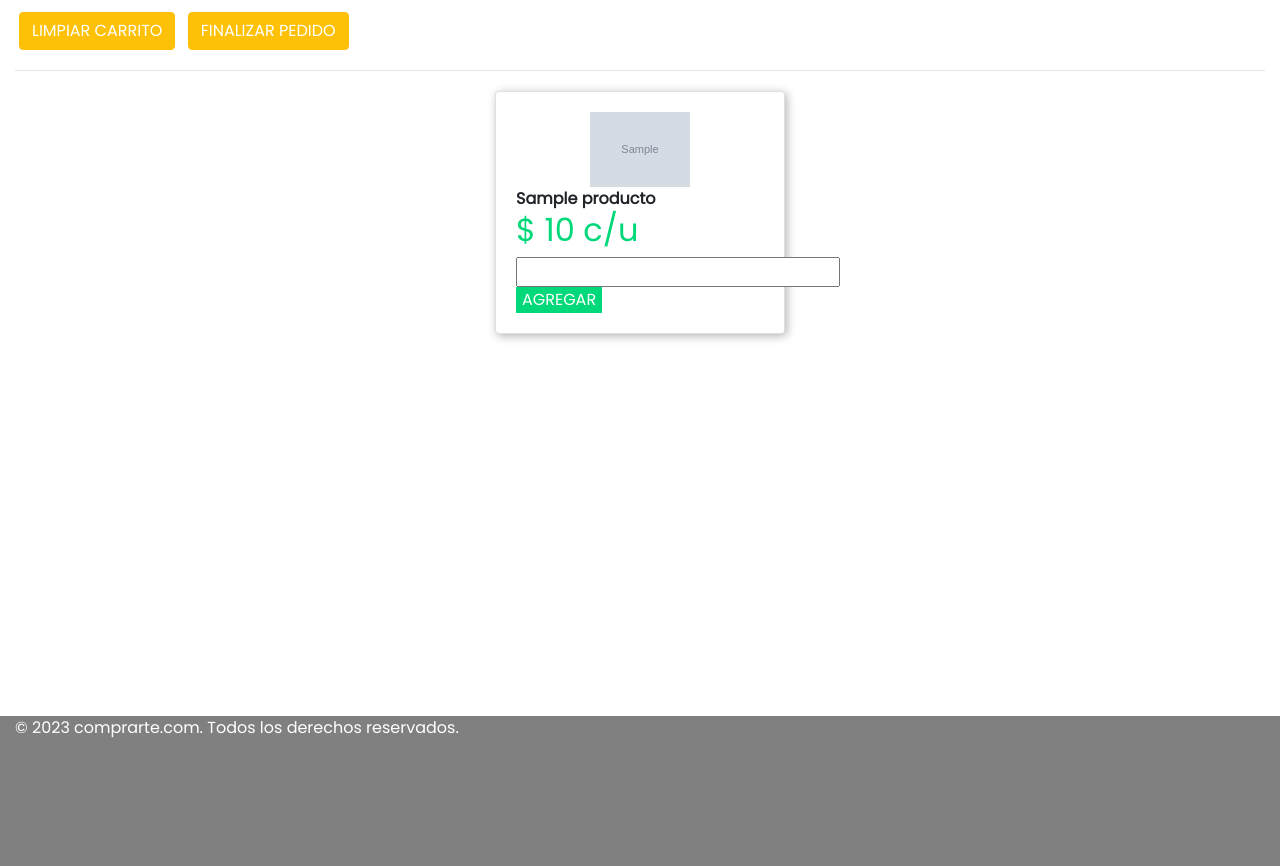
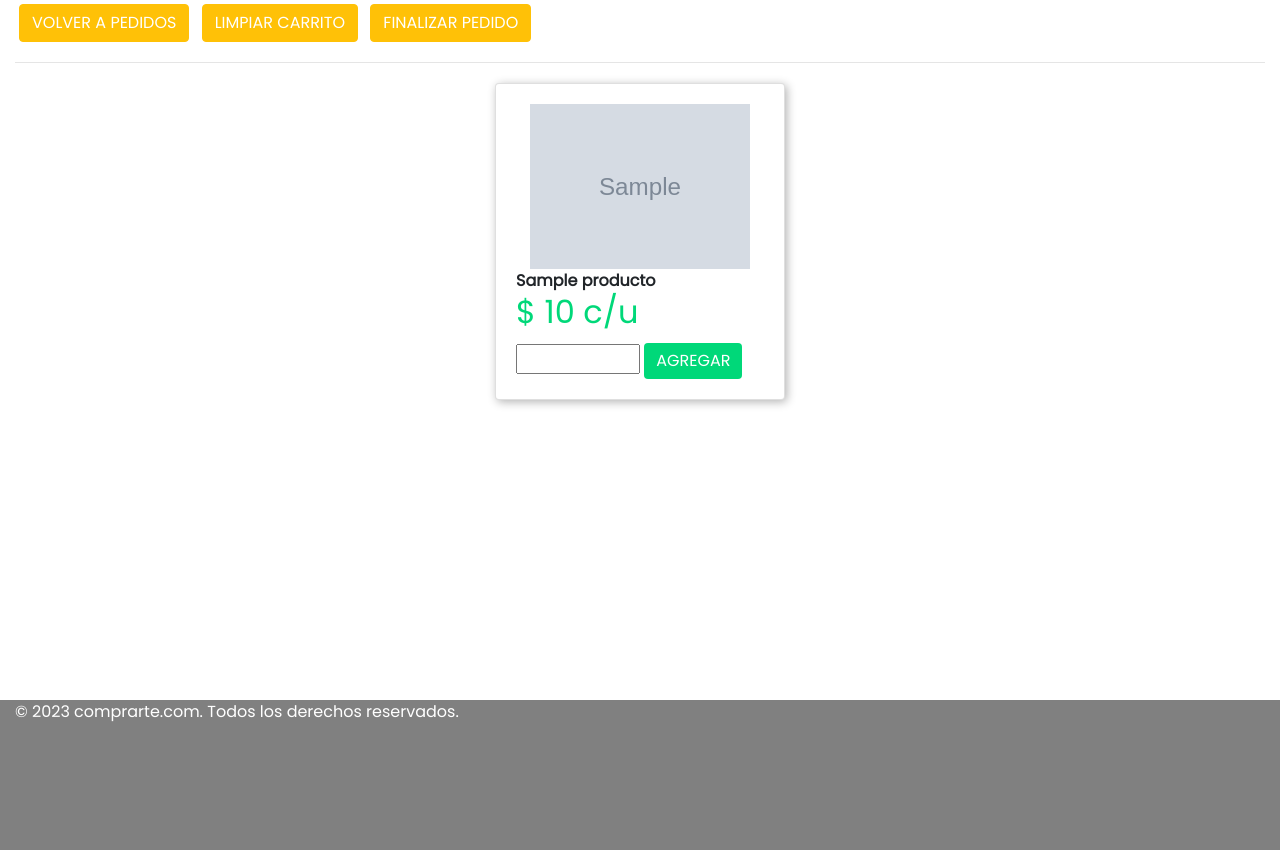
Before and after one commit to CRIS-LI-DEV/sprint_grupal_7, a Django app: page /tomar_pedido_cliente/ in a window 1280 px wide. Shown: the part 56-922 px from the top of the page. Run offline with Django 4.2, Linux system fonts and the light colour scheme; tables that the repository leaves empty hold one stand-in row (values such as "Sample post"); grey boxes marked "Sample" are stand-in pictures; some libraries are stand-ins or nearby versions.

Commit message:
ACTUALIZACION

```diff
--- a/app1/forms.py
+++ b/app1/forms.py
@@ -16,8 +16,8 @@ class SuscripcionEmail(forms.Form):
 
 
 class AgregarProductoFrom(forms.Form):
-       producto_id = forms.IntegerField(widget=forms.NumberInput(attrs={'placeholder': 'Ingrese el precio','class':'w3-input'}))
-       cantidad_id = forms.IntegerField(widget=forms.NumberInput(attrs={'placeholder': 'Ingrese el precio','class':'w3-input'}))
+       producto_id = forms.IntegerField(widget=forms.NumberInput(attrs={'placeholder': 'Ingrese el precio','class':'form-control'}))
+       cantidad_id = forms.IntegerField(widget=forms.NumberInput(attrs={'placeholder': 'Ingrese el precio','class':'form-control','style':'width:50%;'}))
 
 class FormularioPedidoStaff(forms.Form):
 
--- a/app1/templates/base.html
+++ b/app1/templates/base.html
@@ -52,17 +52,22 @@
 
 
   <nav class="navbar navbar-expand-md" style="background-color: #36858A;">
+
     <a class="navbar-brand" href="/"><img src="{% static '/img/logo4.png' %}" alt="" width="60px"> </a>
+
     <button class="navbar-toggler" type="button" data-toggle="collapse" data-target="#collapsibleNavbar">
+
       <span class="navbar-toggler-icon"></span>
+
     </button>
+
     <div class="collapse navbar-collapse" id="collapsibleNavbar">
 
-      <div>
+
         <ul class="navbar-nav float-right">
 
-          {% if user.is_authenticated %}
-          <li class="nav-item">
+          {% if user.is_thenticated %}
+          <li class="nav-itauem">
             <a class="nav-link" href="/logout_view"> Cerrar Sesion</a>
           </li>
           <div class="dropdown">
@@ -71,7 +76,7 @@
               <span class="caret"></span>
             </button>
             <ul class="dropdown-menu" style="color:black; width: 500px;">
-                <li> </li>
+
               {% for x in request.session.carrito %}
               <li>
                 <div class="card">
@@ -84,8 +89,8 @@
 
 
 
-              </ul>
-            </div>
+
+
           {% else %}
           <li class="nav-item">
             <a class="nav-link" href="/login_view">Iniciar Sesion</a>
@@ -94,12 +99,12 @@
 
           <li>
 
+          </ul>
 
 
-      </div>
   </nav>
 
-  <div class="container-fluid main my-2 ">
+  <div class="container-fluid main  ">
 
     {% block contenido %}
     {% endblock %}
--- a/app1/templates/finalizar_pedido_staff.html
+++ b/app1/templates/finalizar_pedido_staff.html
@@ -5,7 +5,11 @@
 <div class="row justify-content-center m-4" style="background-color: rgba(255,255,255,1);">
 
     <div class="col-sm-8">
-<div class="card">
+
+    <button class="btn btn-warning"><a href="/tomar_pedido_staff/">VOLVER A LOS PRODUCTOS</a></button>
+
+
+        <div class="card">
 <div class="card-header" style="background-color: #00D879; color: white;">
 
     FINALIZAR PEDIDO
--- a/app1/templates/tomar_pedido_cliente.html
+++ b/app1/templates/tomar_pedido_cliente.html
@@ -1,32 +1,41 @@
 {% extends 'base.html' %} {% block contenido %}
 {% load static %}
+
+<button class="btn btn-warning m-1"><a href="/perfil_cliente/">VOLVER A PEDIDOS</a></button>
+
 <button class="btn btn-warning m-1"><a href="/limpiar_carrito_cliente/">LIMPIAR CARRITO</a></button>
 <button class="btn btn-warning m-1"><a href="/finalizar_pedido_cliente/">FINALIZAR PEDIDO </a></button>
 <hr>
 <div class="row justify-content-center">
     {% for x in lista %}
 
-    <div class="col-sm-3 m-1">
+    <div class="col-sm-12  col-md-6  col-lg-3 m-1">
 
         <div class="card " style="box-shadow: 2px 2px 10px rgba(0,0,0,0.3);">
 
 
             <div class="card-body">
 
-                <div class="text-center"> <a href="/producto/{{x.id}}">
-                        <img src="{{x.imagen_f.url}}" alt="" width="100px">
-                    </a></div>
+                <div class="text-center">
+                     <a href="/producto/{{x.id}}">
+                        <img src="{{x.imagen_f.url}}" alt="" width="220px">
+                    </a>
+                </div>
 
-                <div><strong>{{x.nombre}}</strong> </div>
+                <div>
+                    <strong>{{x.nombre}}</strong>
+                 </div>
 
-                <div style="color: #00D879;"><h2>$ {{x.precio}} c/u</h2> </div>
+                <div style="color: #00D879;">
+                    <h2>$ {{x.precio}} c/u</h2>
+                 </div>
 
                 <div>
                     <form action="/ag_pro_staff/" method="POST">
                         {% csrf_token %}
-                        <input class="" type="number" class="" name="cantidad_id" >
-                        <input type="hidden" class="" name="producto_id" style="width: 100px;" value="{{x.id}}">
-                        <input type="submit" value="AGREGAR" class="" style="border:none; background-color: #00D879;color:white">
+                        <input class="" type="number" class="form-control" name="cantidad_id" style="width: 50%;">
+                        <input type="hidden" class="" name="producto_id"  value="{{x.id}}">
+                        <input type="submit" value="AGREGAR" class="btn mt-1" style="border:none; background-color: #00D879;color:white">
                     </form>
                 </div>
 
--- a/app1/templates/tomar_pedido_staff.html
+++ b/app1/templates/tomar_pedido_staff.html
@@ -26,9 +26,9 @@
                 <div>
                     <form action="/ag_pro_staff/" method="POST">
                         {% csrf_token %}
-                        <input class="" type="number" class="" name="cantidad_id" >
+                        <input class="form-control" type="number" class="" name="cantidad_id" >
                         <input type="hidden" class="" name="producto_id" style="width: 100px;" value="{{x.id}}">
-                        <input type="submit" value="AGREGAR" class="" style="border:none; background-color: #00D879;color:white">
+                        <input type="submit" value="AGREGAR" class="btn mt-1" style="border:none; background-color: #00D879;color:white">
                     </form>
                 </div>
 
```
Also changed, not shown: app1/templates/pedido.html (+18 -10 lines), app1/templates/pedido_estado.html (+10 -8 lines), app1/templates/perfil_cliente.html (+22 -11 lines), app1/templates/perfil_empleado.html (+12 -12 lines), app1/templates/producto.html (+9 -18 lines). Lines whose indentation alone changed are shown as unchanged.
